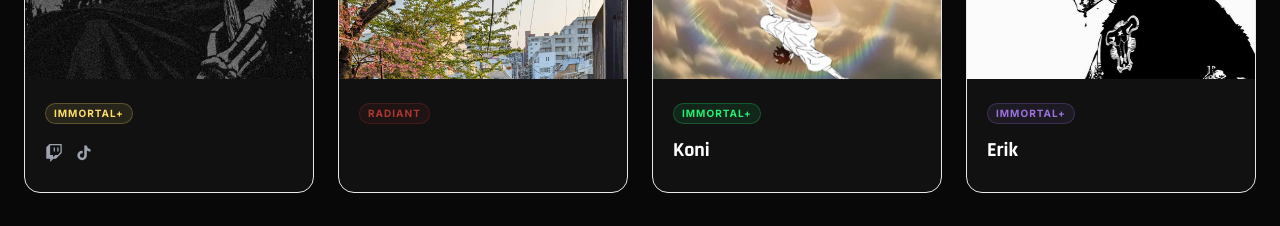
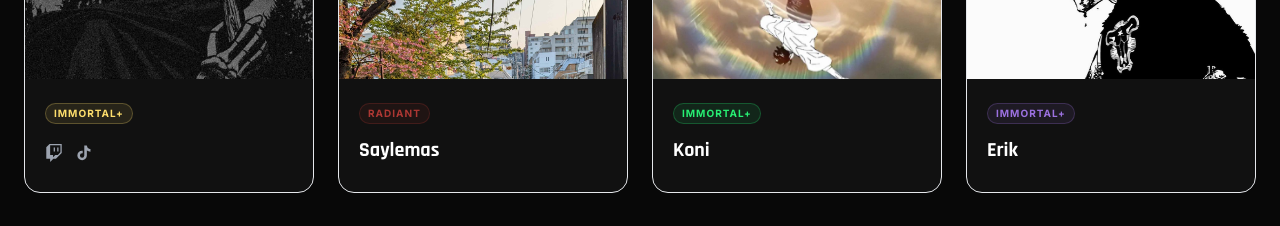
Before and after one commit to justinhelbig96-web/maxranktest, a Next.js app: page / in a window 1280 px wide. Shown: the part 2360-2586 px from the top of the page. Built offline with nearby package versions, Linux system fonts and the light colour scheme.

Commit message:
fix: add missing Saylemas name, fix TypeScript alt prop error

```diff
--- a/components/Coaches.tsx
+++ b/components/Coaches.tsx
@@ -13,6 +13,7 @@ const coaches = [
     tiktok: "https://www.tiktok.com/@eisblokk",
   },
   {
+    name: "Saylemas",
     rank: "Radiant",
     description: "",
     color: "#AC3733",
@@ -97,7 +98,7 @@ export default function Coaches() {
                 {coach.image ? (
                   <Image
                     src={coach.image}
-                    alt={coach.name}
+                    alt={coach.name ?? ""}
                     fill
                     className="object-cover object-top"
                   />
```
